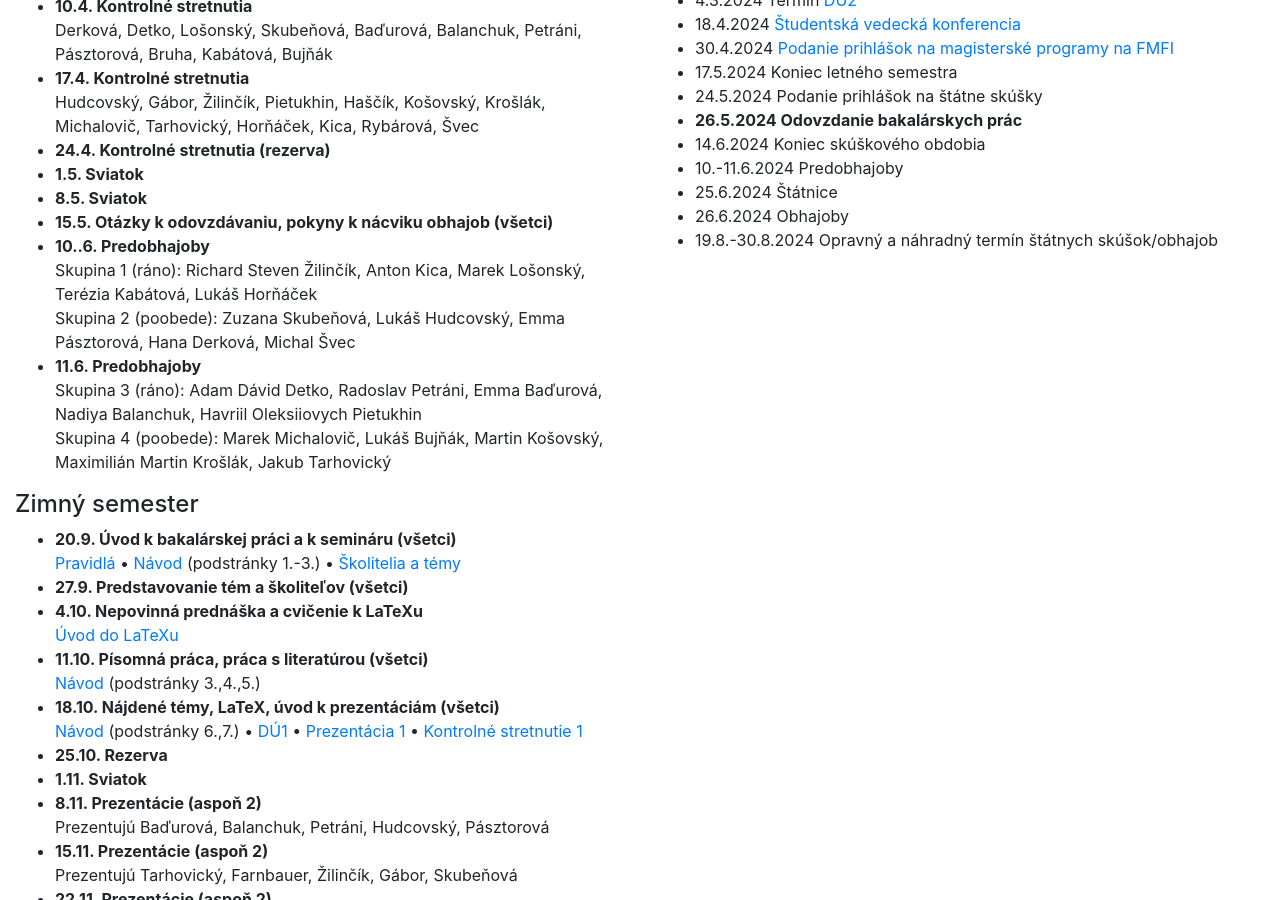
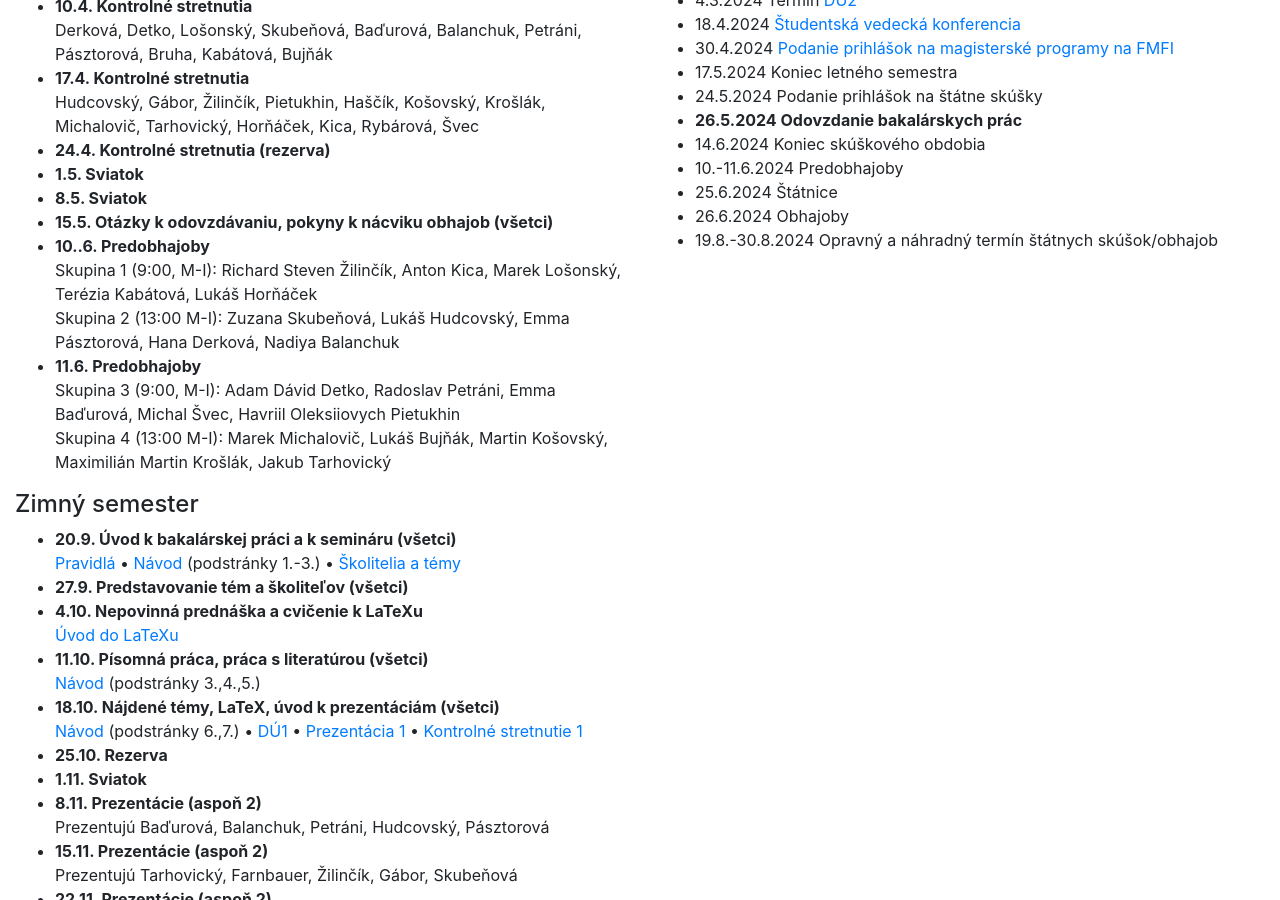
Before and after one commit to bbrejova/bcinf, a Jekyll site: the page built from index.md, in a window 1280 px wide and 900 px high, scrolled down 529 px. Built offline with Jekyll 4.4.1, drawn with Linux system fonts in a browser that asks for light colours; nearby versions of some CDN libraries.

Commit message:
Update predobhajob

```diff
--- a/index.md
+++ b/index.md
@@ -30,29 +30,29 @@ Hudcovský, Gábor, Žilinčík, Pietukhin, Haščík, Košovský, Krošlák, Mi
 * **8.5. Sviatok**
 * **15.5. Otázky k odovzdávaniu, pokyny k nácviku obhajob (všetci)**
 * **10..6. Predobhajoby**<br>
-Skupina 1 (ráno):
+Skupina 1 (9:00, M-I):
 Richard Steven Žilinčík,
 Anton Kica,
 Marek Lošonský,
 Terézia Kabátová,
 Lukáš Horňáček
 <br>
-Skupina 2 (poobede):
+Skupina 2 (13:00 M-I):
 Zuzana Skubeňová,
 Lukáš Hudcovský,
 Emma Pásztorová,
 Hana Derková,
-Michal Švec
+Nadiya Balanchuk
 <br>
 * **11.6. Predobhajoby**<br>
-Skupina 3 (ráno):
+Skupina 3 (9:00, M-I):
 Adam Dávid Detko,
 Radoslav Petráni,
 Emma Baďurová,
-Nadiya Balanchuk,
+Michal Švec,
 Havriil Oleksiiovych Pietukhin
 <br>
-Skupina 4 (poobede):
+Skupina 4 (13:00 M-I):
 Marek Michalovič,
 Lukáš Bujňák,
 Martin Košovský,
```
